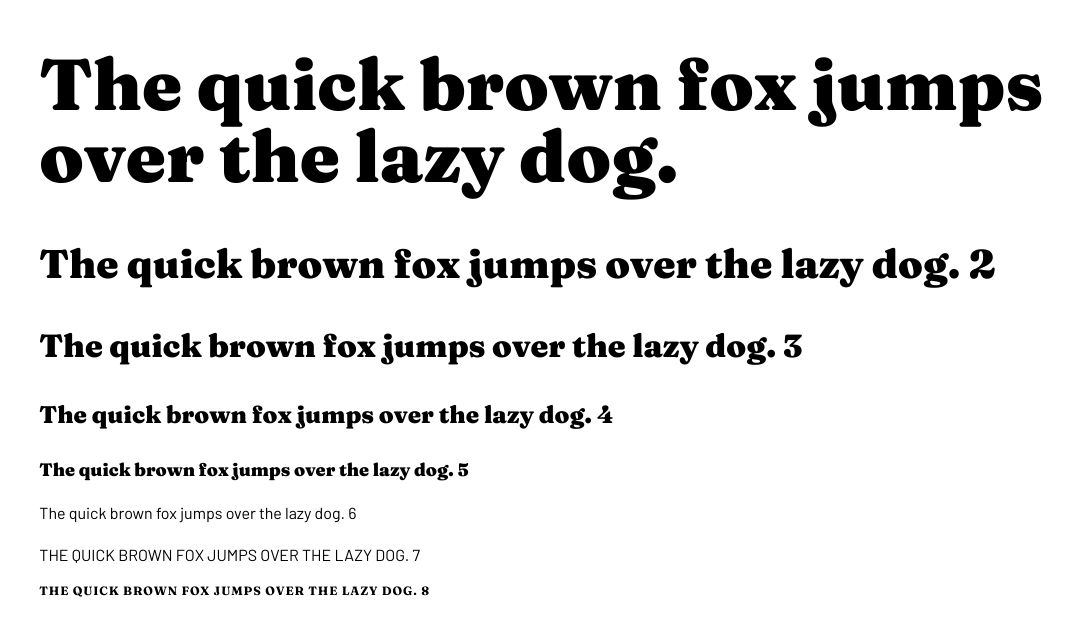
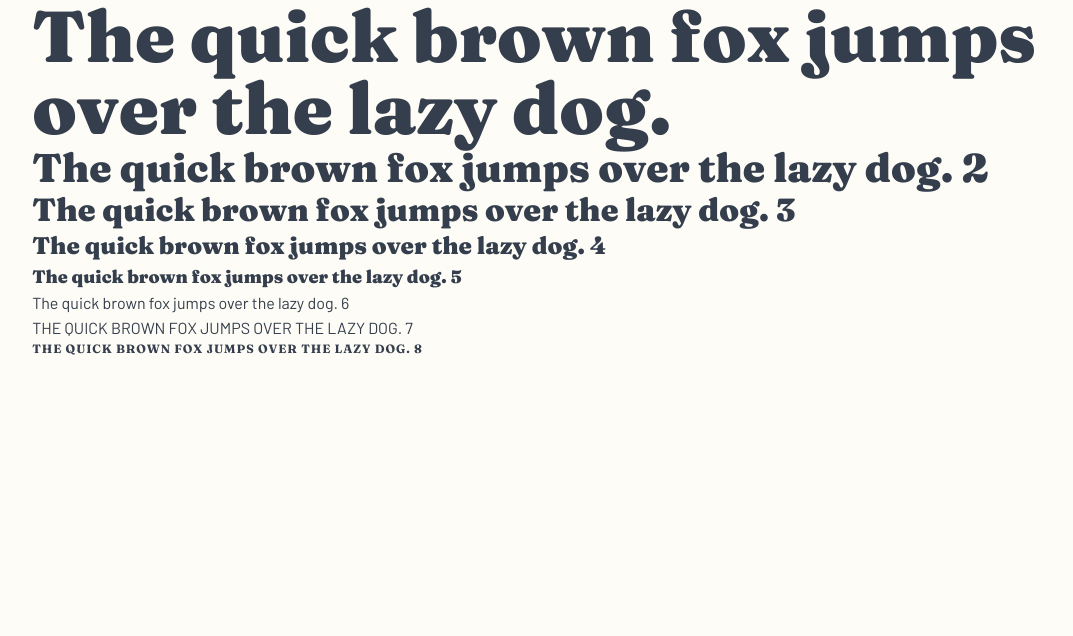
Before and after one commit to bluepersia/coffeeroasters, a React (Vite) app: page / in a window 1280 px wide. Shown: the top 636 px of the page, without its empty margins (39-1112 px from the left). Built offline with nearby package versions, Linux system fonts and the light colour scheme.

Commit message:
Setup App.scss

```diff
--- a/src/App.scss
+++ b/src/App.scss
@@ -1,2 +1,36 @@
 @use "./css/tokens.css";
 @use "./css/utilities";
+
+*,
+::before,
+::after {
+  box-sizing: border-box;
+  margin: 0;
+  padding: 0;
+}
+
+body {
+  background-color: var(--color-neutral-50);
+  color: var(--color-neutral-900);
+}
+
+img {
+  max-width: 100%;
+  display: block;
+}
+
+button,
+input,
+textarea,
+select {
+  display: block;
+  font: inherit;
+  color: inherit;
+  background-color: transparent;
+  border: none;
+  cursor: pointer;
+}
+
+p {
+  line-height: 1.6;
+}
```
